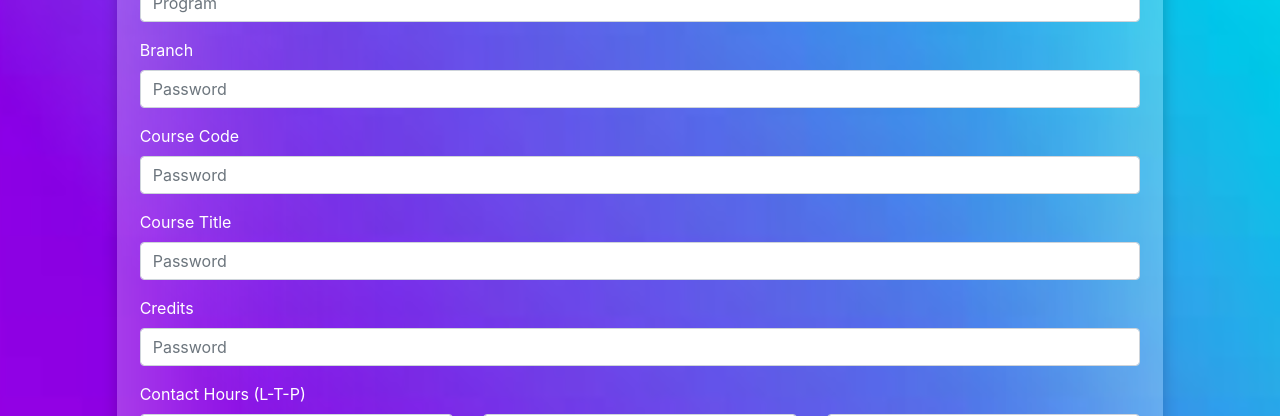
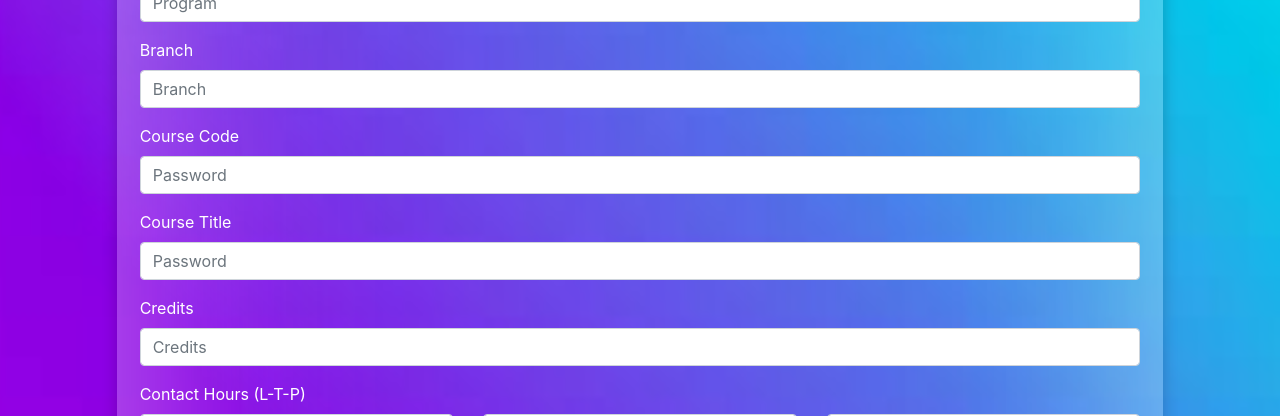
Before and after one commit to 18Nishant2000/form, a React (Create React App) app: page / in a window 1280 px wide. Shown: the part 247-663 px from the top of the page. Built offline with nearby package versions, Linux system fonts and the light colour scheme.

Commit message:
Test func added

```diff
--- a/src/App.js
+++ b/src/App.js
@@ -14,9 +14,14 @@ import FormGroup from 'react-bootstrap/FormGroup';
 
 
 function onsave() {
-  console.log(
-    window.alert("Siddharth")
-  );
+  var  school=document.getElementById("school").value;
+  var  program=document.getElementById("program").value;
+  var  branch=document.getElementById("branch").value;
+  var  course_code=document.getElementById("course_code").value;
+  var  course_title=document.getElementById("course_title").value;
+  var  credits=document.getElementById("credits").value;
+
+  window.alert(school+" "+program+" "+branch+" "+course_code+" "+course_title+" "+credits);
 }
 
 
@@ -28,41 +33,41 @@ function App() {
         <Form>
           <h1 className="text-white">Template A1: Syllabus for Theory Courses (SAMPLE)</h1> <hr />
           <div>
-            <Form.Group id="school">
+            <Form.Group>
               <Form.Label className="text-white">School</Form.Label>
-              <Form.Control placeholder="School" />
+              <Form.Control placeholder="School" id="school"/>
             </Form.Group>
           </div>
           <div>
             <Form.Group>
               <Form.Label className="text-white">Program</Form.Label>
-              <Form.Control placeholder="Program"></Form.Control>
+              <Form.Control placeholder="Program" id="program"></Form.Control>
             </Form.Group>
           </div>
 
           <div>
             <Form.Group controlId="Program">
               <Form.Label className="text-white">Branch</Form.Label>
-              <Form.Control type="password" placeholder="Password" />
+              <Form.Control  placeholder="Branch" id="branch"/>
             </Form.Group>
           </div>
 
           <div>
             <Form.Group controlId="Program">
               <Form.Label className="text-white">Course Code</Form.Label>
-              <Form.Control type="password" placeholder="Password" />
+              <Form.Control  placeholder="Password" id="course_code"/>
             </Form.Group>
           </div>
           <div>
             <Form.Group controlId="Program">
               <Form.Label className="text-white">Course Title</Form.Label>
-              <Form.Control type="password" placeholder="Password" />
+              <Form.Control  placeholder="Password" id="course_title" />
             </Form.Group>
           </div>
           <div>
             <Form.Group controlId="Program">
               <Form.Label className="text-white">Credits</Form.Label>
-              <Form.Control type="password" placeholder="Password" />
+              <Form.Control type="autofill" placeholder="Credits" id="credits" />
             </Form.Group>
           </div>
           <Form.Group controlId="Program">
```
